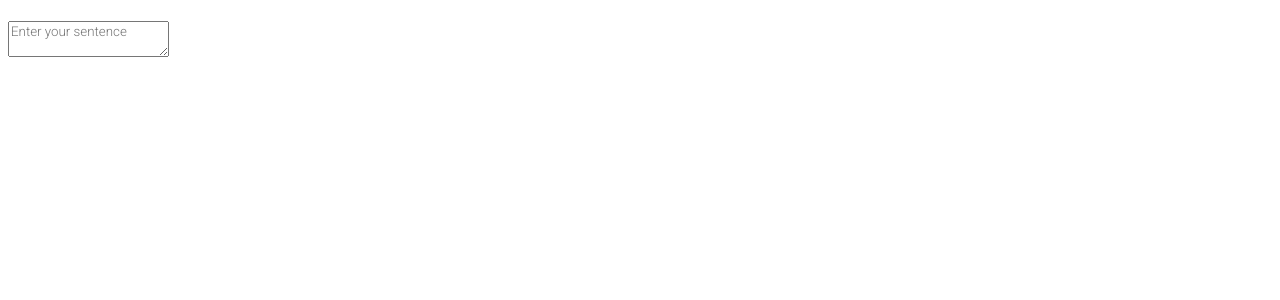
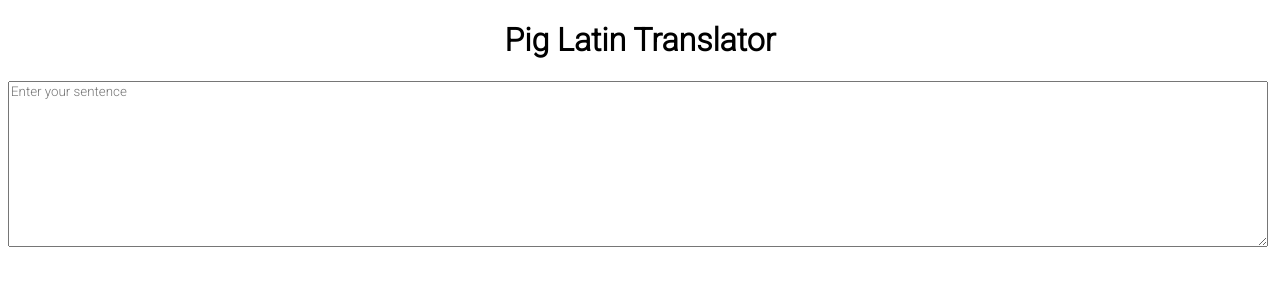
Before and after one commit to Eve-Drake/React-Pig-Latin-Translator, a React (Vite) app: page / in a window 1280 px wide. Shown: the top 300 px of the page. Built offline with nearby package versions, Linux system fonts and the light colour scheme.

Commit message:
Translator finished

```diff
--- a/src/App.jsx
+++ b/src/App.jsx
@@ -27,7 +27,8 @@ function App() {
   return (
     <>
       <div className='translation'>
-        <h1>{translatedString}</h1>
+        <h1>Pig Latin Translator</h1>
+        <h2>{translatedString}</h2>
       </div>
 
       <textarea
--- a/src/index.css
+++ b/src/index.css
@@ -4,7 +4,11 @@
   font-family: 'Roboto', sans-serif;
 }
 
-input{
-  width: 50vw;
+textarea{
+  width: 98vw;
   height: 20vh;
 }
+
+.translation{
+ text-align: center;
+}
```
